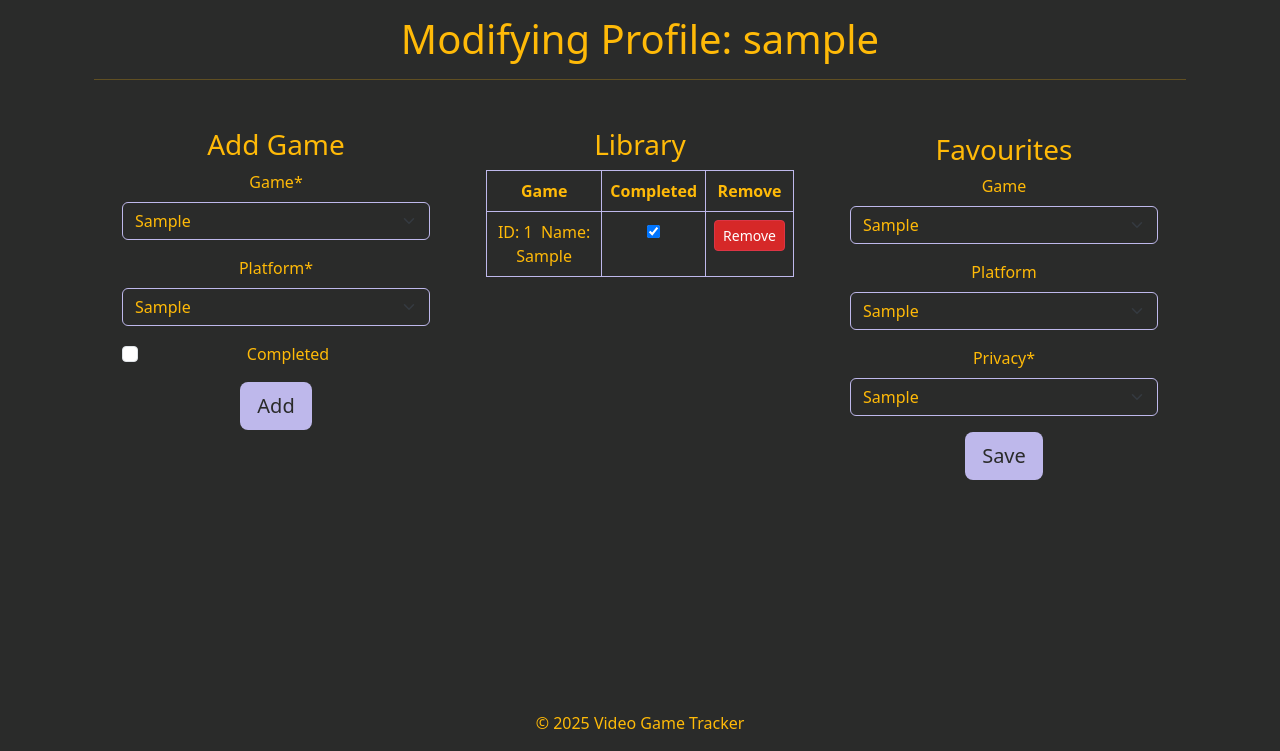
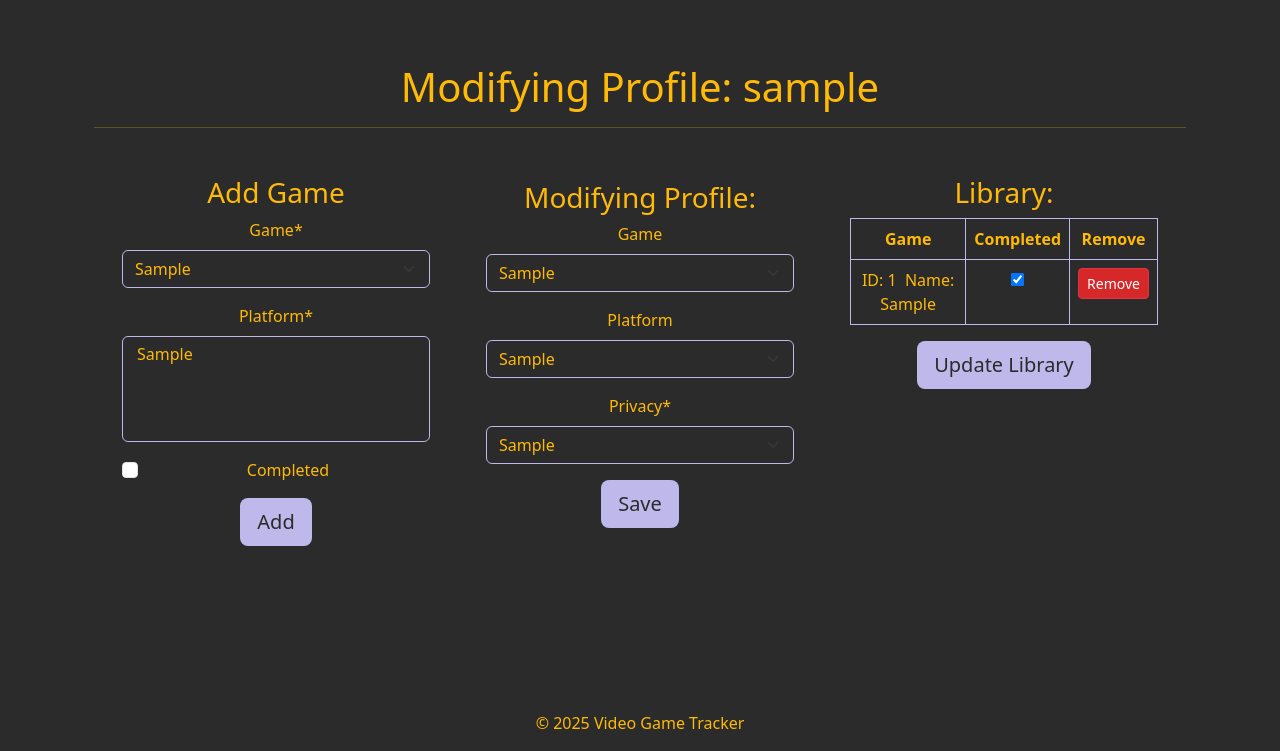
Before and after one commit to lcorndogl/Video-Game-Tracker, a Django app: page /manage/profile/ in a window 1280 px wide. Shown: the part 49-800 px from the top of the page. Run offline with Django 4.2, Linux system fonts and the light colour scheme; a user stored in the database is signed in; tables that the repository leaves empty hold one stand-in row (values such as "Sample post"); some libraries are stand-ins or nearby versions.

Commit message:
Finalise styling on edit profile page

```diff
--- a/profiles/forms.py
+++ b/profiles/forms.py
@@ -31,6 +31,5 @@ class AddGameForm(forms.ModelForm):
         fields = ('game', 'platform', 'completed')
         widgets = {
             'game': forms.Select(attrs={'id': 'add_game_id'}),
-            'platform': forms.Select(attrs={'id': 'add_platform_id'}),
             'completed': forms.CheckboxInput(attrs={'id': 'add_completed_id'}),
         }
--- a/profiles/templates/profiles/manage.html
+++ b/profiles/templates/profiles/manage.html
@@ -19,7 +19,7 @@
                     <div class="container">
                         <div class="row">
                             <!-- Add Game Form -->
-                            <div class="col-lg-4">
+                            <div class="col-lg-4 col-md-6 col-sm-12">
                                 <div class="card mb-4 mt-3">
                                     <div class="card-body">
                                         <h3>Add Game</h3>
@@ -33,11 +33,28 @@
                                 </div>
                             </div>
 
-                            <!-- Library Section -->
-                            <div class="col-lg-4">
+                            <!-- Manage Profile Form -->
+                            <div class="col-lg-4 col-md-6 col-sm-12">
+                                <form id="profileForm" method="post" style="margin-top: 1.3em;">
                                     <div class="card mb-4 mt-3">
                                         <div class="card-body">
-                                        <h3>Library</h3>
+                                            <h3>Modifying Profile:</h3>
+                                            {{ favourites_form | crispy }}
+                                            {% csrf_token %}
+                                            <button type="submit" name="favourites_form"
+                                                class="btn btn-signup btn-lg">Save</button>
+                                        </div>
+                                    </div>
+                                </form>
+                            </div>
+
+                            <!-- Library Section -->
+                            <div class="col-lg-4 col-md-12 col-sm-12">
+                                <div class="card mb-4 mt-3">
+                                    <div class="card-body">
+                                        <h3>Library:</h3>
+                                        <form method="post">
+                                            {% csrf_token %}
                                             <table class="table">
                                                 <tr>
                                                     <th>Game</th>
@@ -49,8 +66,8 @@
                                                     <td><label for="entry_{{ entry.id }}">ID: {{ entry.id }} &nbsp;Name:
                                                             {{ entry.game }}</label></td>
                                                     <td><input type="checkbox" id="entry_{{ entry.id }}"
-                                                        name="entry_{{ entry.id }}" value="True" {% if entry.completed%}
-                                                        checked {% endif %}></td>
+                                                            name="entry_{{ entry.id }}" {% if entry.completed%} checked
+                                                            {% endif %} value="True"></td>
                                                     <td>
                                                         <button type="button" class="btn btn-danger btn-sm"
                                                             onclick="confirmRemove('{{ entry.id }}', '{{ entry.game }}')">Remove</button>
@@ -58,23 +75,11 @@
                                                 </tr>
                                                 {% endfor %}
                                             </table>
+                                            <button type="submit" name="update_library"
+                                                class="btn btn-signup btn-lg">Update Library</button>
+                                        </form>
                                     </div>
                                 </div>
-                            </div>
-
-                            <!-- Manage Profile Form -->
-                            <div class="col-lg-4">
-                                <form id="profileForm" method="post" style="margin-top: 1.3em;">
-                                    <div class="card mb-4 mt-3">
-                                        <div class="card-body">
-                                            <h3>Favourites</h3>
-                                            {{ favourites_form | crispy }}
-                                            {% csrf_token %}
-                                            <button type="submit" name="favourites_form"
-                                                class="btn btn-signup btn-lg">Save</button>
-                                        </div>
-                                    </div>
-                                </form>
                             </div>
                         </div>
                     </div>
@@ -84,8 +89,6 @@
     </div>
     {% endif %}
 
-</div>
-</div>
 </div>
 <!-- Modal -->
 <div id="confirmRemoveModal" class="modal" tabindex="-1" role="dialog" aria-labelledby="confirmRemoveModalLabel"
--- a/profiles/views.py
+++ b/profiles/views.py
@@ -24,37 +24,35 @@ def manage_profile(request):
 
     if request.method == "POST":
         if 'favourites_form' in request.POST:
-            favourites_form = FavouritesForm(data=request.POST,
-                                             instance=profile)
+            favourites_form = FavouritesForm(data=request.POST, instance=profile)
             if favourites_form.is_valid():
                 favourites_form.save()
-                for entry in library:
-                    entry_id = f"entry_{entry.id}"
-                    entry.completed = entry_id in request.POST
-                    entry.save()
-                messages.add_message(request, messages.SUCCESS,
-                                     'Profile Updated!')
+                messages.add_message(request, messages.SUCCESS, 'Profile Updated!')
             else:
-                messages.add_message(request, messages.ERROR,
-                                     'Error updating profile!')
+                messages.add_message(request, messages.ERROR, 'Error updating profile!')
         elif 'add_game_form' in request.POST:
             add_game_form = AddGameForm(data=request.POST)
             if add_game_form.is_valid():
                 new_game = add_game_form.save(commit=False)
                 new_game.user = user
                 new_game.save()
-                messages.add_message(request, messages.SUCCESS,
-                                     'Game added to library!')
+                messages.add_message(request, messages.SUCCESS, 'Game added to library!')
             else:
-                messages.add_message(request, messages.ERROR,
-                                     'Error adding game to library!')
+                messages.add_message(request, messages.ERROR, 'Error adding game to library!')
         elif 'remove_game_id' in request.POST:
             game_id = request.POST.get('remove_game_id')
             entry = get_object_or_404(User_Library, id=game_id, user=user)
             entry.delete()
-            messages.add_message(request, messages.SUCCESS,
-                                 'Game removed from library!')
+            messages.add_message(request, messages.SUCCESS, 'Game removed from library!')
             return redirect('manage')
+        else:
+            # Handle the library update form submission
+            for entry in library:
+                entry_id = f'entry_{entry.id}'
+                if entry_id in request.POST:
+                    entry.completed = request.POST.get(entry_id) == 'True'
+                    entry.save()
+            messages.add_message(request, messages.SUCCESS, 'Library updated!')
 
     else:
         favourites_form = FavouritesForm(instance=profile)
--- a/templates/base.html
+++ b/templates/base.html
@@ -19,8 +19,8 @@
         <nav class="navbar navbar-expand-lg fixed-top">
             <div class="container">
                 <a class="navbar-brand" href="{% url 'home' %}">
-                    <img src="https://img.icons8.com/?size=100&id=J2AwyRUPwjyg&format=png&color=ffba08" width="30" height="30"
-                        class="d-inline-block align-top" alt="">
+                    <img src="https://img.icons8.com/?size=100&id=J2AwyRUPwjyg&format=png&color=ffba08" width="30"
+                        height="30" class="d-inline-block align-top" alt="">
                     &ensp; Video Game Tracker
                 </a>
                 <button class="navbar-toggler" type="button" data-bs-toggle="collapse" data-bs-target="#navbarNav"
@@ -68,7 +68,7 @@
         </nav>
     </header>
     <!-- displaying Django messages -->
-        <div class="container">
+    <div class="container mt-5">
         <div class="row">
             <div class="col-md-8 offset-md-2">
                 {% for message in messages %}
```
Lines whose indentation alone changed are shown as unchanged.
